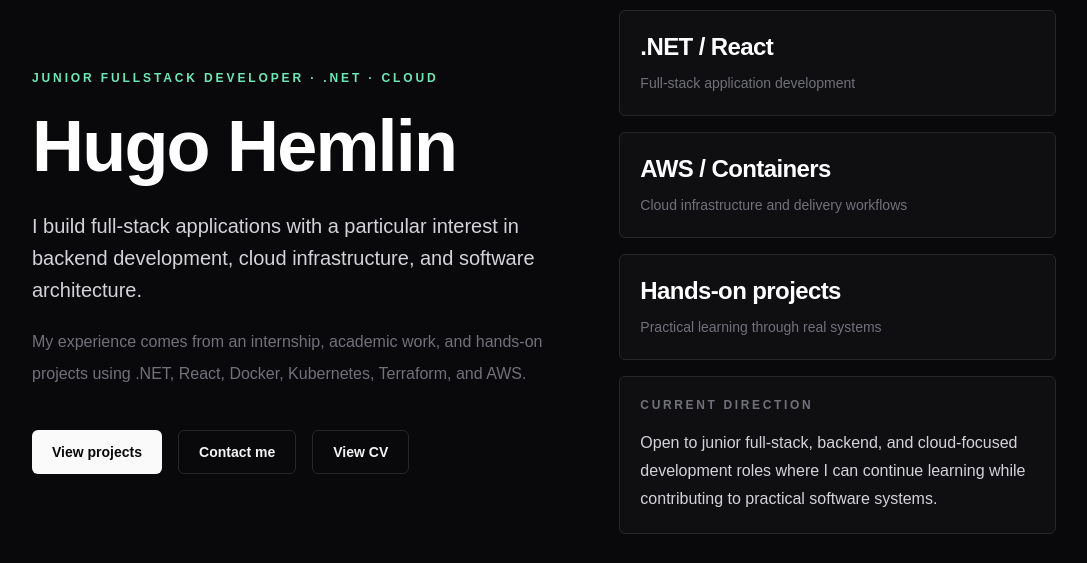
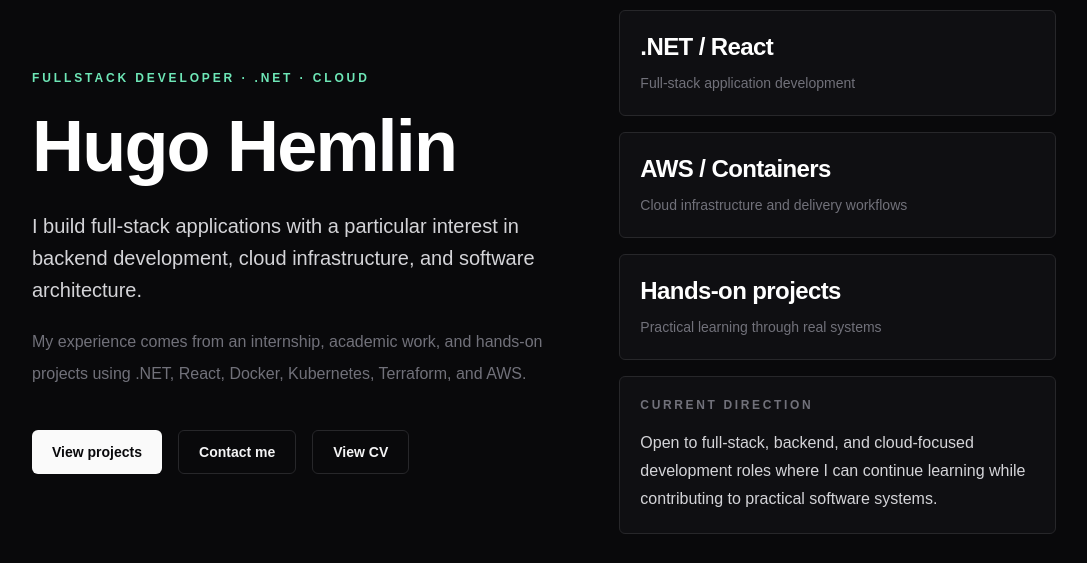
Before and after one commit to Luunomx/Luunom-portfolio, a Next.js app: page / in a window 1280 px wide. Shown: the part 161-724 px from the top of the page, without its empty margins (96-1183 px from the left). Built offline with nearby package versions, Linux system fonts and the light colour scheme; no server answers.

Commit message:
Refine developer positioning

```diff
--- a/app/layout.tsx
+++ b/app/layout.tsx
@@ -45,6 +45,7 @@ export const metadata: Metadata = {
   publisher: "Hugo Hemlin",
   keywords: [
     "Junior Fullstack Developer",
+    "Fullstack Developer",
     "Backend Developer",
     "Cloud Developer",
     ".NET Developer",
--- a/app/page.tsx
+++ b/app/page.tsx
@@ -294,7 +294,7 @@ const structuredData = {
       url: siteUrl,
       description: siteDescription,
       email: siteContactLinks.email,
-      jobTitle: "Junior Fullstack Developer",
+      jobTitle: "Fullstack Developer",
       sameAs: [siteContactLinks.github, siteContactLinks.linkedin],
       knowsAbout: [
         "Backend development",
@@ -471,7 +471,7 @@ export default function Home() {
           <div className="mx-auto grid min-h-[calc(100vh-4rem)] w-full max-w-6xl items-center gap-12 px-6 py-20 sm:px-10 lg:grid-cols-[minmax(0,1.05fr)_minmax(20rem,0.85fr)] lg:px-16">
             <div>
               <p className="text-xs font-semibold uppercase tracking-[0.24em] text-emerald-300">
-                Junior Fullstack Developer · .NET · Cloud
+                Fullstack Developer · .NET · Cloud
               </p>
 
               <h1 className="mt-6 max-w-4xl text-5xl font-semibold tracking-tight text-white sm:text-7xl">
@@ -534,7 +534,7 @@ export default function Home() {
                   Current direction
                 </p>
                 <p className="mt-4 text-base leading-7 text-zinc-300">
-                  Open to junior full-stack, backend, and cloud-focused
+                  Open to full-stack, backend, and cloud-focused
                   development roles where I can continue learning while
                   contributing to practical software systems.
                 </p>
@@ -720,7 +720,7 @@ export default function Home() {
             <div className="mt-6 grid gap-10 lg:grid-cols-[minmax(0,1fr)_minmax(18rem,0.9fr)]">
               <div>
                 <h2 className="text-3xl font-semibold tracking-tight text-white sm:text-4xl">
-                  Looking for junior full-stack, backend, and cloud-focused
+                  Looking for full-stack, backend, and cloud-focused
                   development roles.
                 </h2>
                 <p className="mt-6 max-w-2xl text-base leading-8 text-zinc-400">
--- a/app/social-preview.tsx
+++ b/app/social-preview.tsx
@@ -1,5 +1,5 @@
 export const socialImageAlt =
-  "Hugo Hemlin junior fullstack developer portfolio preview";
+  "Hugo Hemlin fullstack developer portfolio preview";
 
 export const socialImageSize = {
   width: 1200,
@@ -54,7 +54,7 @@ export function PortfolioSocialPreview() {
               color: "#a1a1aa",
             }}
           >
-            Junior Fullstack Developer · .NET · Cloud
+            Fullstack Developer · .NET · Cloud
           </div>
 
           <div
--- a/lib/site.ts
+++ b/lib/site.ts
@@ -1,12 +1,12 @@
 export const siteUrl =
   process.env.NEXT_PUBLIC_SITE_URL ?? "https://hugohemlin-portfolio.vercel.app";
 
-export const siteTitle = "Hugo Hemlin | Junior Fullstack Developer";
+export const siteTitle = "Hugo Hemlin | Fullstack Developer";
 
 export const siteName = "Hugo Hemlin | Developer Portfolio";
 
 export const siteDescription =
-  "Portfolio of Hugo Hemlin, a junior fullstack developer with a focus on .NET backend development, React, cloud infrastructure, and practical software projects.";
+  "Portfolio of Hugo Hemlin, a fullstack developer with a focus on .NET backend development, React, cloud infrastructure, and practical software projects.";
 
 export const contactLinks = {
   email: "hugohemlin@hotmail.com",
```
